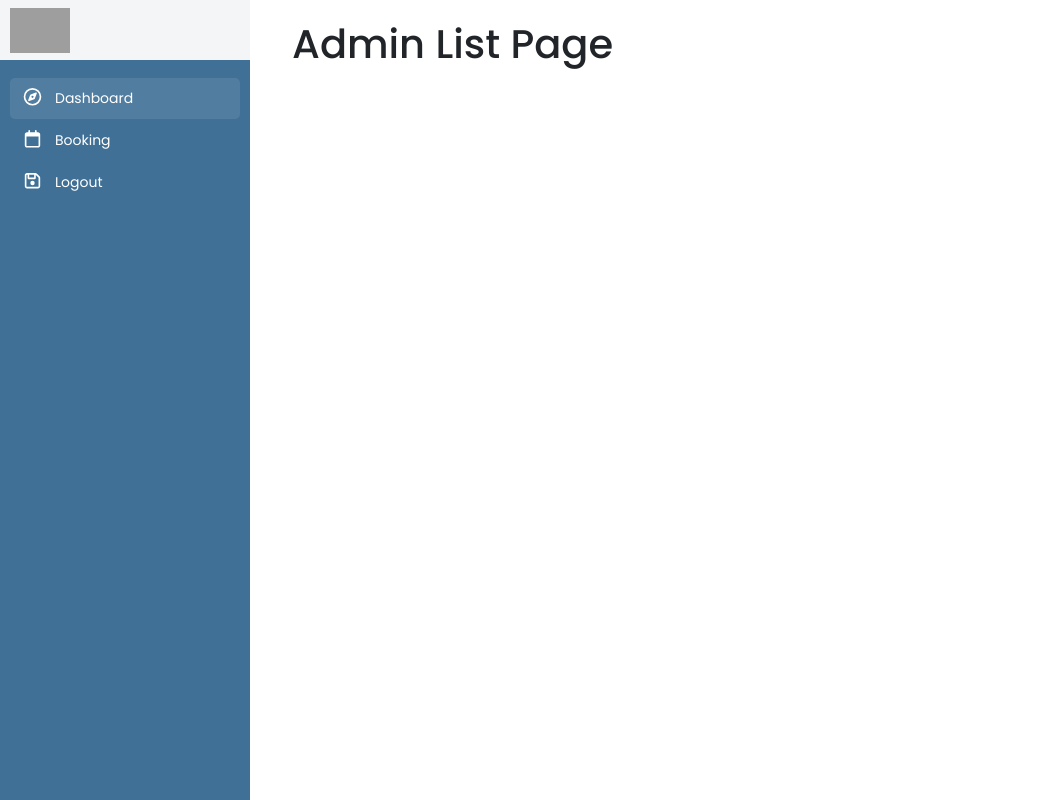
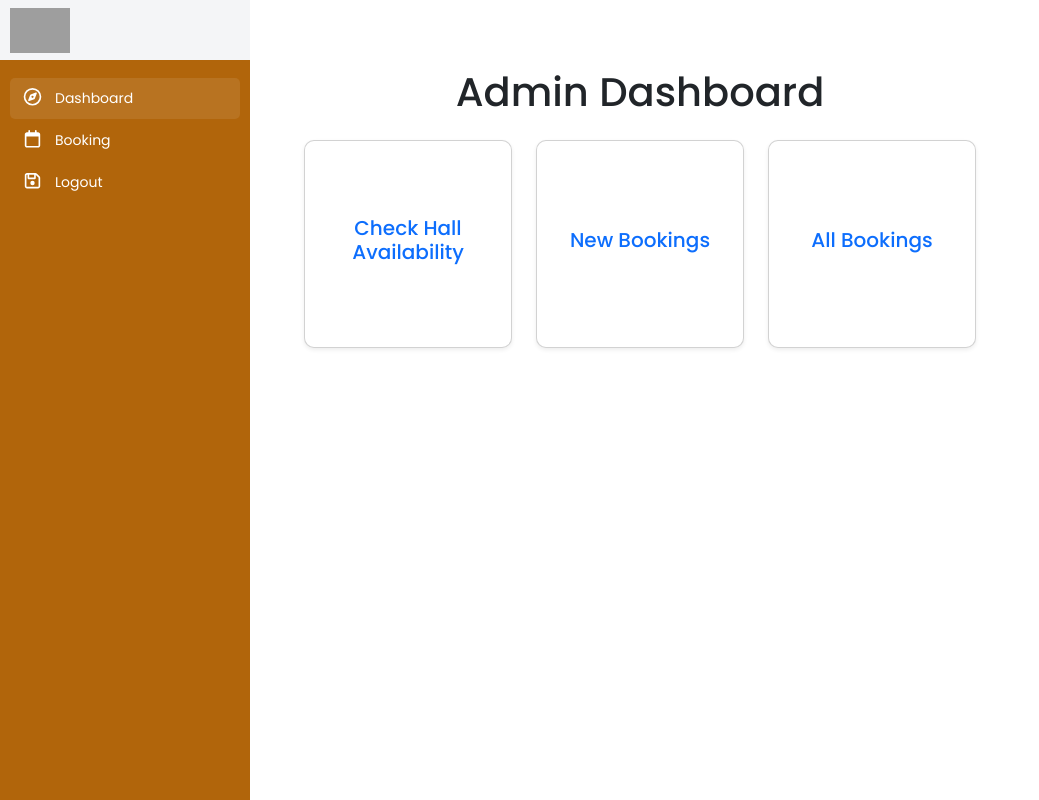
Before and after one commit to niranjna95/hup-ui-V2, a Next.js app: page /admin/dashboard in a window 1280 px wide. Shown: the whole page, without its empty margins (0-1039 px from the left). Built offline with nearby package versions, Linux system fonts and the light colour scheme; no server answers; grey boxes are pictures that could not be loaded.

Commit message:
Add dashboard in card

```diff
--- a/src/pages/admin/dashboard.tsx
+++ b/src/pages/admin/dashboard.tsx
@@ -1,15 +1,50 @@
 import { GetServerSideProps, NextPage } from "next";
 import Head from "next/head";
-
+import Link from "next/link";
+import styles from "@/styles/admindashboard.module.css";
 const AdminDashboardPage: NextPage = () => {
   return (
     <>
       <Head>
-        <title>Admin | Admin List - Happy Utsaw Palace</title>
+        <title>Admin Dashboard | Happy Utsaw Palace</title>
       </Head>
 
-      <h1>Admin List Page</h1>
+      <div className="container mt-5">
+        <h1 className="text-center mb-4">Admin Dashboard</h1>
+
+        <div className="row justify-content-center g-4">
+          <div className="col-md-4">
+            <DashboardCard
+              title="Check Hall Availability"
+              link="/check-availability"
+            />
+          </div>
+          <div className="col-md-4">
+            <DashboardCard title="New Bookings" link="/new-bookings" />
+          </div>
+          <div className="col-md-4">
+            <DashboardCard title="All Bookings" link="/all-bookings" />
+          </div>
+        </div>
+      </div>
     </>
+  );
+};
+
+interface CardProps {
+  title: string;
+  link: string;
+}
+
+const DashboardCard: React.FC<CardProps> = ({ title, link }) => {
+  return (
+    <Link href={link} className="text-decoration-none">
+      <div className={`card shadow-sm ${styles.squareCard}`}>
+        <div className="card-body d-flex align-items-center justify-content-center">
+          <h5 className="card-title text-center">{title}</h5>
+        </div>
+      </div>
+    </Link>
   );
 };
 
--- /dev/null
+++ b/src/styles/admindashboard.module.css
@@ -0,0 +1,20 @@
+.squareCard {
+  width: 100%;
+  aspect-ratio: 1 / 1; /* Ensures a perfect square */
+  min-height: 200px; /* Minimum size */
+  max-height: 250px; /* Maximum size for consistency */
+  border-radius: 10px;
+  transition: transform 0.2s ease-in-out, background 0.3s;
+}
+
+.squareCard .card-body {
+  display: flex;
+  align-items: center;
+  justify-content: center;
+  text-align: center;
+}
+
+.squareCard:hover {
+  transform: scale(1.05);
+  background: #f8f9fa; /* Light hover effect */
+}
--- a/src/styles/style.scss
+++ b/src/styles/style.scss
@@ -1,7 +1,7 @@
 $poppins-font: "Poppins", sans-serif;
 
 :root {
-  --blue-color: #407096;
+  --blue-color: #b1650b;
   --gray-color: #717171;
   --light-gray: #f4f5f7;
   --light-blue: #ecf0f4;
```
